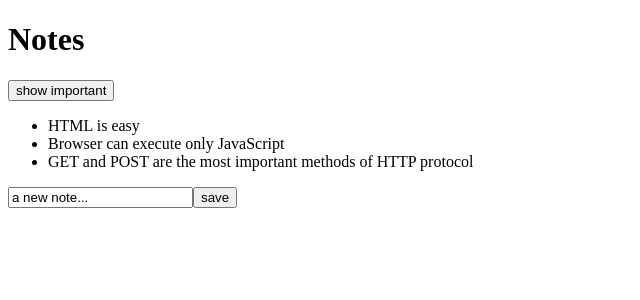
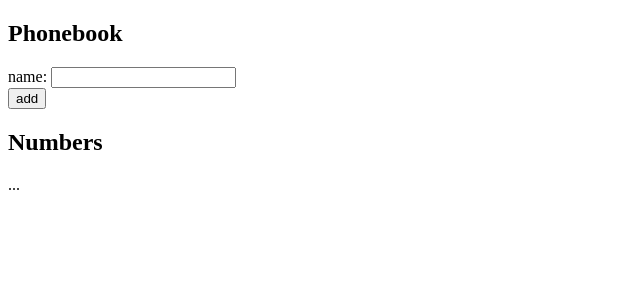
Before and after one commit to JoonasHilt/05-tehtavat-2.6-2.10, a React (Vite) app: page / in a window 1280 px wide. Shown: the top 300 px of the page, without its empty margins (0-640 px from the left). Built offline with nearby package versions, Linux system fonts and the light colour scheme.

Commit message:
aloitettu tehtävä 2.6 step 1

```diff
--- a/src/App.jsx
+++ b/src/App.jsx
@@ -1,49 +1,22 @@
 import { useState } from "react";
-import Note from "./components/Note";
 
-const App = (props) => {
-  const [notes, setNotes] = useState(props.notes);
-  const [newNote, setNewNote] = useState("a new note...");
-  const [showAll, setShowAll] = useState(true);
-
-  const addNote = (event) => {
-    event.preventDefault();
-    const noteObject = {
-      content: newNote,
-      important: Math.random() > 0.5,
-      id: String(notes.length + 1),
-    };
-
-    setNotes(notes.concat(noteObject));
-    setNewNote("");
-    console.log("button clicked", event.target);
-  };
-
-  const handleNoteChange = (event) => {
-    console.log(event.target.value);
-    setNewNote(event.target.value);
-  };
-
-  const notesToShow = showAll ? notes : notes.filter((note) => note.important);
+const App = () => {
+  const [persons, setPersons] = useState([{ name: "Arto Hellas" }]);
+  const [newName, setNewName] = useState("");
 
   return (
     <div>
-      <h1>Notes</h1>
-      <div>
-        <button onClick={() => setShowAll(!showAll)}>
-          show {showAll ? "important" : "all"}
-        </button>
-      </div>
-      <ul>
-        {notesToShow.map((note) => (
-          <Note key={note.id} note={note} />
-        ))}
-      </ul>
-
-      <form onSubmit={addNote}>
-        <input value={newNote} onChange={handleNoteChange} />
-        <button type="submit">save</button>
+      <h2>Phonebook</h2>
+      <form>
+        <div>
+          name: <input />
+        </div>
+        <div>
+          <button type="submit">add</button>
+        </div>
       </form>
+      <h2>Numbers</h2>
+      ...
     </div>
   );
 };
--- a/src/components/Note.jsx
+++ /dev/null
@@ -1,5 +0,0 @@
-const Note = ({ note }) => {
-  return <li>{note.content}</li>;
-};
-
-export default Note;
--- a/src/main.jsx
+++ b/src/main.jsx
@@ -1,24 +1,10 @@
+import React from "react";
 import ReactDOM from "react-dom/client";
 import App from "./App";
 
-const notes = [
-  {
-    id: 1,
-    content: "HTML is easy",
-    important: true,
-  },
-  {
-    id: 2,
-    content: "Browser can execute only JavaScript",
-    important: false,
-  },
-  {
-    id: 3,
-    content: "GET and POST are the most important methods of HTTP protocol",
-    important: true,
-  },
-];
-
-ReactDOM.createRoot(document.getElementById("root")).render(
-  <App notes={notes} />
+const root = ReactDOM.createRoot(document.getElementById("root"));
+root.render(
+  <React.StrictMode>
+    <App />
+  </React.StrictMode>
 );
```
